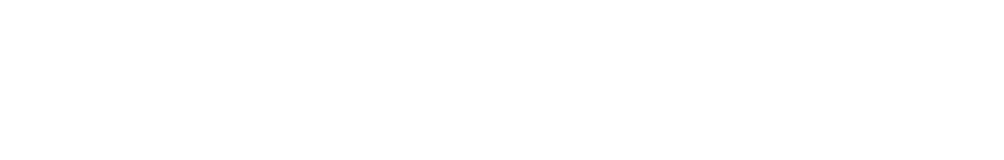
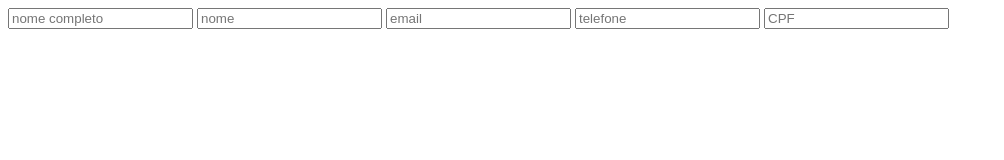
Before and after one commit to luisbruhmuller/formularioadocao, a plain HTML site: page index.html in a window 1280 px wide. Shown: the whole page, without its empty margins (0-1004 px from the left). Drawn offline with Linux system fonts and the light colour scheme.

Commit message:
ADD - inicio forms

```diff
--- a/index.html
+++ b/index.html
@@ -6,7 +6,22 @@
     <title>adoções de animais</title>
 </head>
 <body>
-    <form action="FormAdocao"></form>
+    <form id="FormAdocao" action="registro">
+        <label for="nome"></label>
+        <input id="nome" type="text" name="nome" placeholder="nome completo" required>
+
+                <label for="nome"></label>
+        <input id="nome" type="text" name="nome" placeholder="nome " required>
+
+                <label for="email"></label>
+        <input id="email" type="text" name="email" placeholder="email " required>
+
+                <label for="telefone"></label>
+        <input id="telefone" type="text" name="telefone" placeholder="telefone " required>
+
+                <label for="CPF"></label>
+        <input id="CPF" type="text" name="CPF" placeholder="CPF " required>
+    </form>
     <script src="script.js"></script>
 </body>
 </html>
```
